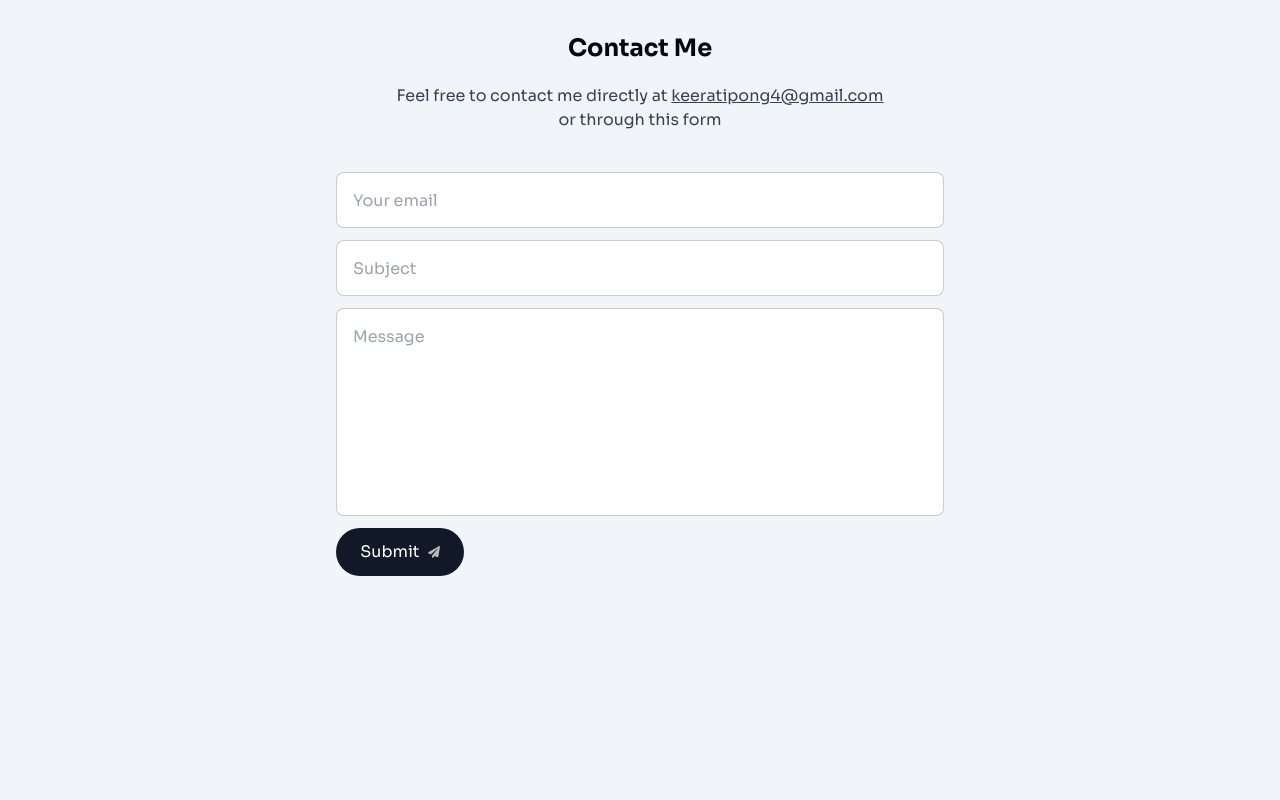
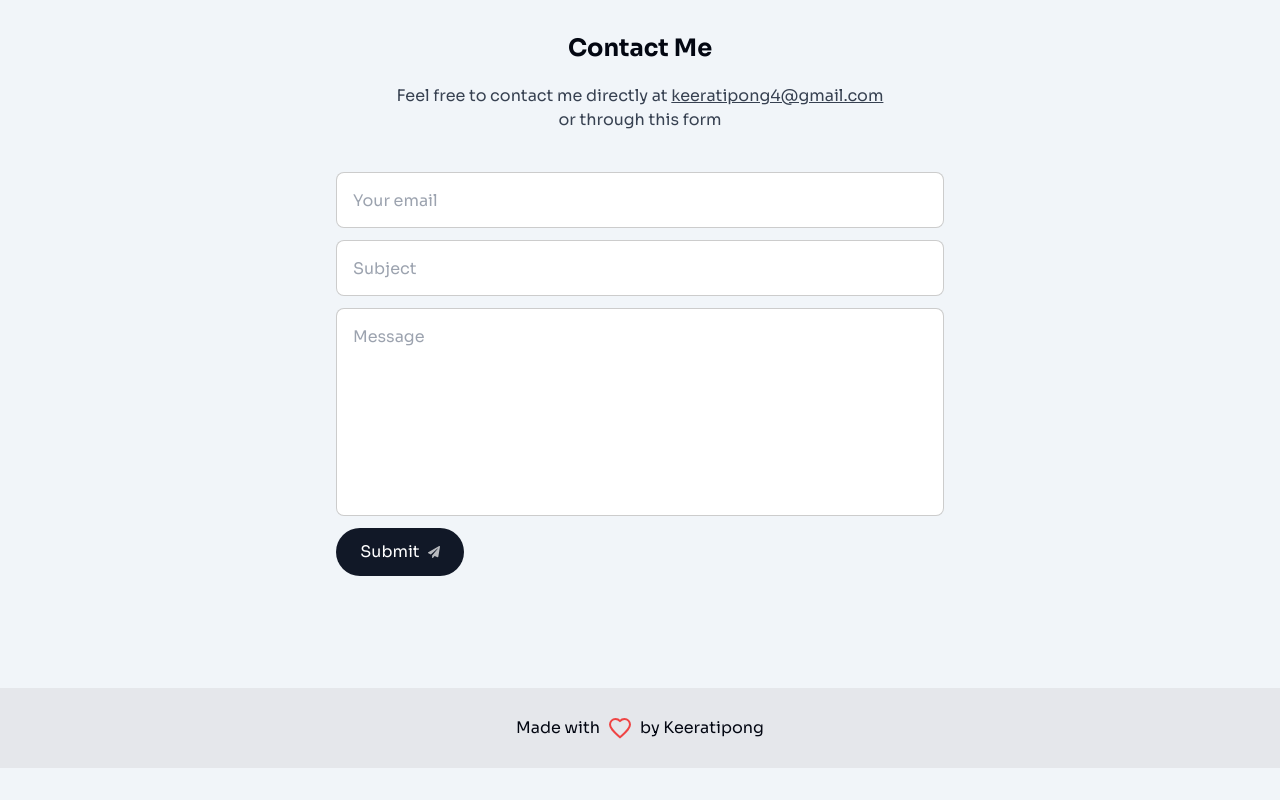
Before and after one commit to keeratipong4/portfolio-keeratipong, a Next.js app: page / in a window 1280 px wide. Shown: the part 7126-7926 px from the top of the page. Before the commit the page ends 7846 px from the top, so only its background shows below. Built offline with nearby package versions, Linux system fonts and the light colour scheme; no server answers.

Commit message:
add footer

```diff
--- a/app/layout.js
+++ b/app/layout.js
@@ -59,6 +59,26 @@ export default function RootLayout({ children }) {
           {/* <Footer /> */}
           <ThemeSwitch />
         </Providers>
+        <footer className="flex h-20 w-full items-center justify-center bg-gray-200 dark:bg-gray-800">
+          <div className="flex items-center justify-center gap-2">
+            <span>Made with</span>
+            <svg
+              xmlns="http://www.w3.org/2000/svg"
+              width="24"
+              height="24"
+              viewBox="0 0 24 24"
+              fill="none"
+              stroke="currentColor"
+              strokeWidth="2"
+              strokeLinecap="round"
+              strokeLinejoin="round"
+              className="feather feather-heart text-red-500"
+            >
+              <path d="M12 21.35l-1.45-1.32C5.4 15.36 2 12.28 2 8.5 2 5.42 4.42 3 7.5 3c1.74 0 3.41.81 4.5 2.09C13.09 3.81 14.76 3 16.5 3 19.58 3 22 5.42 22 8.5c0 3.78-3.4 6.86-8.55 11.54L12 21.35z" />
+            </svg>
+            <span>by Keeratipong</span>
+          </div>
+        </footer>
       </body>
     </html>
   );
--- a/components/About.js
+++ b/components/About.js
@@ -132,7 +132,7 @@ export default function About() {
                 // src="https://www.youtube.com/embed/d4WIYn5Llm0?si=4uqKh2p888Zv2u7d"
                 src="https://www.youtube.com/embed/TjLQ9axjp0g?si=CB5jJes3wpdvxwBo"
                 title="YouTube video player"
-                frameborder="3"
+                frameBorder="3"
                 allow="accelerometer; autoplay; clipboard-write; encrypted-media; gyroscope; picture-in-picture; web-share"
                 referrerPolicy="strict-origin-when-cross-origin"
                 allowFullScreen
```
